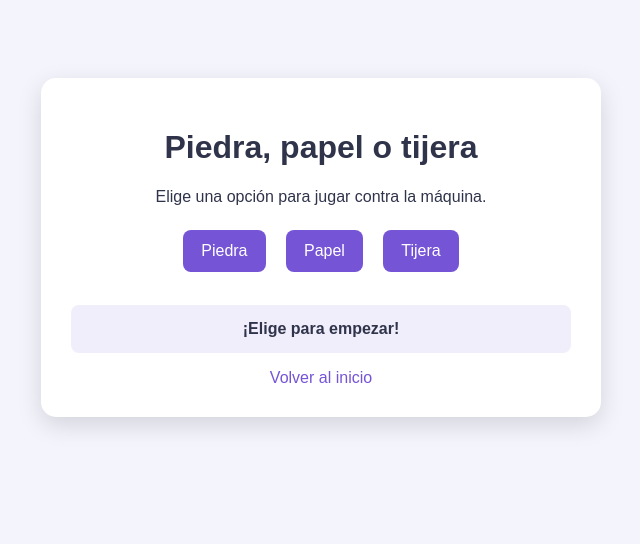
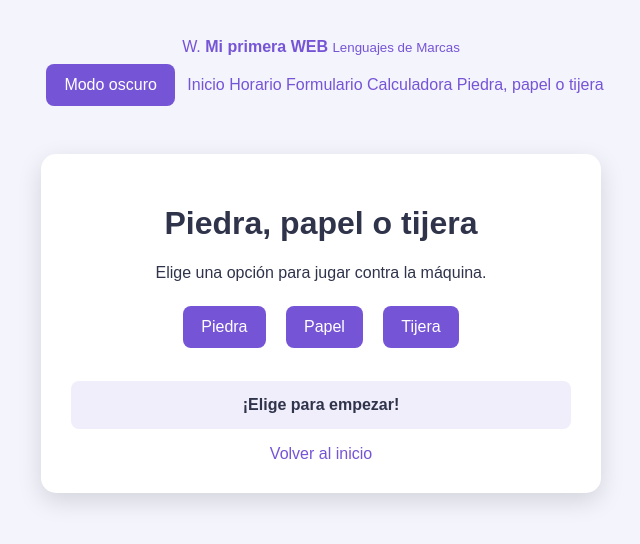
Before and after one commit to joss-019/Lenguaje-Marcas, a plain HTML site: page Juego/juego.html in a window 1280 px wide. Shown: the whole page, without its empty margins (319-959 px from the left). Drawn offline with Linux system fonts and the light colour scheme.

Commit message:
Add header and navigation to juego.html

```diff
--- a/Juego/juego.html
+++ b/Juego/juego.html
@@ -9,7 +9,31 @@
     <script src="Juego.js" defer></script>
 
 </head>
+<header class="cabecera">
+    <div class="contenedor nav-contenedor">
 
+        <a href="../index.html" class="logo">
+            <span class="logo-icono">W.</span>
+            <span>
+                <strong>Mi primera WEB</strong>
+                <small>Lenguajes de Marcas</small>
+            </span>
+        </a>
+
+        <nav class="menu">
+            <button type="button" id="botonTema" class="boton boton-secundario">
+                Modo oscuro
+            </button>
+
+            <a href="../index.html">Inicio</a>
+            <a href="../Horario1.html">Horario</a>
+            <a href="../Formulario.html">Formulario</a>
+            <a href="../Calculadora/Calculadora.html" class="boton boton-principal">Calculadora</a>
+            <a href="./juego.html" class="activo">Piedra, papel o tijera</a>
+        </nav>
+
+    </div>
+</header>
 <body>
 
     <div class="juego">
```
